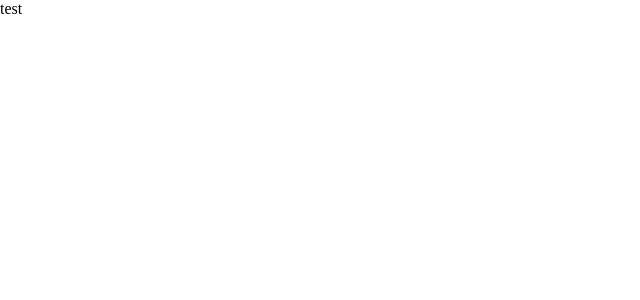
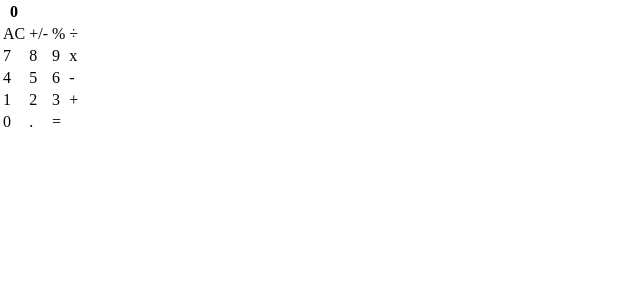
Before and after one commit to Sparktan24/Math-Magicians-, a React (Create React App) app: page / in a window 1280 px wide. Shown: the top 300 px of the page, without its empty margins (0-640 px from the left). Built offline with nearby package versions, Linux system fonts and the light colour scheme.

Commit message:
Add Calculator structure

```diff
--- a/src/App.js
+++ b/src/App.js
@@ -1,5 +1,7 @@
+import Calculator from './components/Calculator';
+
 function App() {
-  return <div className="App">test</div>;
+  return <Calculator />;
 }
 
 export default App;
--- /dev/null
+++ b/src/components/Calculator.jsx
@@ -0,0 +1,48 @@
+import React from 'react';
+
+const Calculator = () => {
+  return (
+    <section>
+      <table>
+        <thead>
+          <tr>
+            <th>0</th>
+          </tr>
+        </thead>
+        <tbody>
+          <tr>
+            <td>AC</td>
+            <td>+/-</td>
+            <td>%</td>
+            <td>÷</td>
+          </tr>
+          <tr>
+            <td>7</td>
+            <td>8</td>
+            <td>9</td>
+            <td>x</td>
+          </tr>
+          <tr>
+            <td>4</td>
+            <td>5</td>
+            <td>6</td>
+            <td>-</td>
+          </tr>
+          <tr>
+            <td>1</td>
+            <td>2</td>
+            <td>3</td>
+            <td>+</td>
+          </tr>
+          <tr>
+            <td>0</td>
+            <td>.</td>
+            <td>=</td>
+          </tr>
+        </tbody>
+      </table>
+    </section>
+  );
+};
+
+export default Calculator;
```
Also changed, not shown: 1 other file (tests, documents, lock files or other folders).
